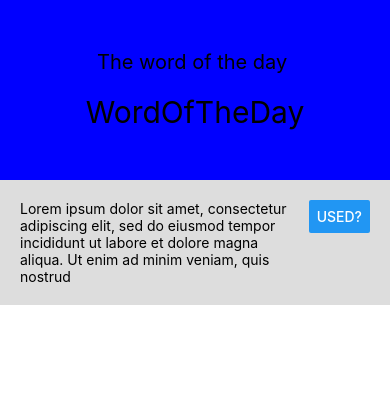
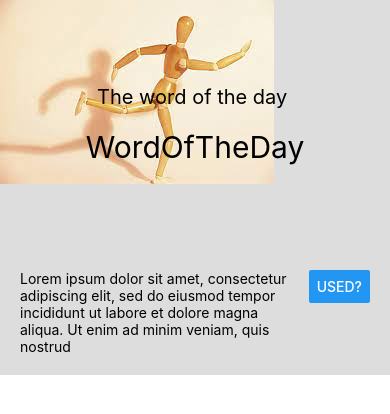
Before and after one commit to Amigostres/Word-of-the-day, a React Native app: screen / in a window 390 px wide. Shown: the top 414 px of the page. Built offline with nearby package versions, Linux system fonts and the light colour scheme.

Commit message:
got background image to work

```diff
--- a/App.tsx
+++ b/App.tsx
@@ -8,12 +8,15 @@ export default function App() {
   const [definition, setDefinition] = useState(fillerText)
   return (
     <View style={styles.container}>
+      <ImageBackground source={require('./assets/backgroundImage.jpeg')}>
         {/* here will be the header and the world of the day */}
         <View style={styles.wordOfTheDay}>
           <Text style={styles.Text}>The word of the day </Text>
           <Text style={styles.TheWord}>{word}</Text>
           <StatusBar style="auto" />
         </View>
+
+      </ImageBackground>
 
 
       {/* here there will be the definition */}
@@ -43,12 +46,13 @@ const styles = StyleSheet.create({
     backgroundColor: '#ddd',
   },
   wordOfTheDay : {
-    backgroundColor: 'blue',
+    // backgroundColor: 'blue',
     alignItems:'center',
     justifyContent: 'center',
     gap: 20,
     width: '100%',
-    padding:50
+    height: 250,
+    // padding:50
   },
   Text: {
     fontSize:20,
```
Lines whose indentation alone changed are shown as unchanged.
